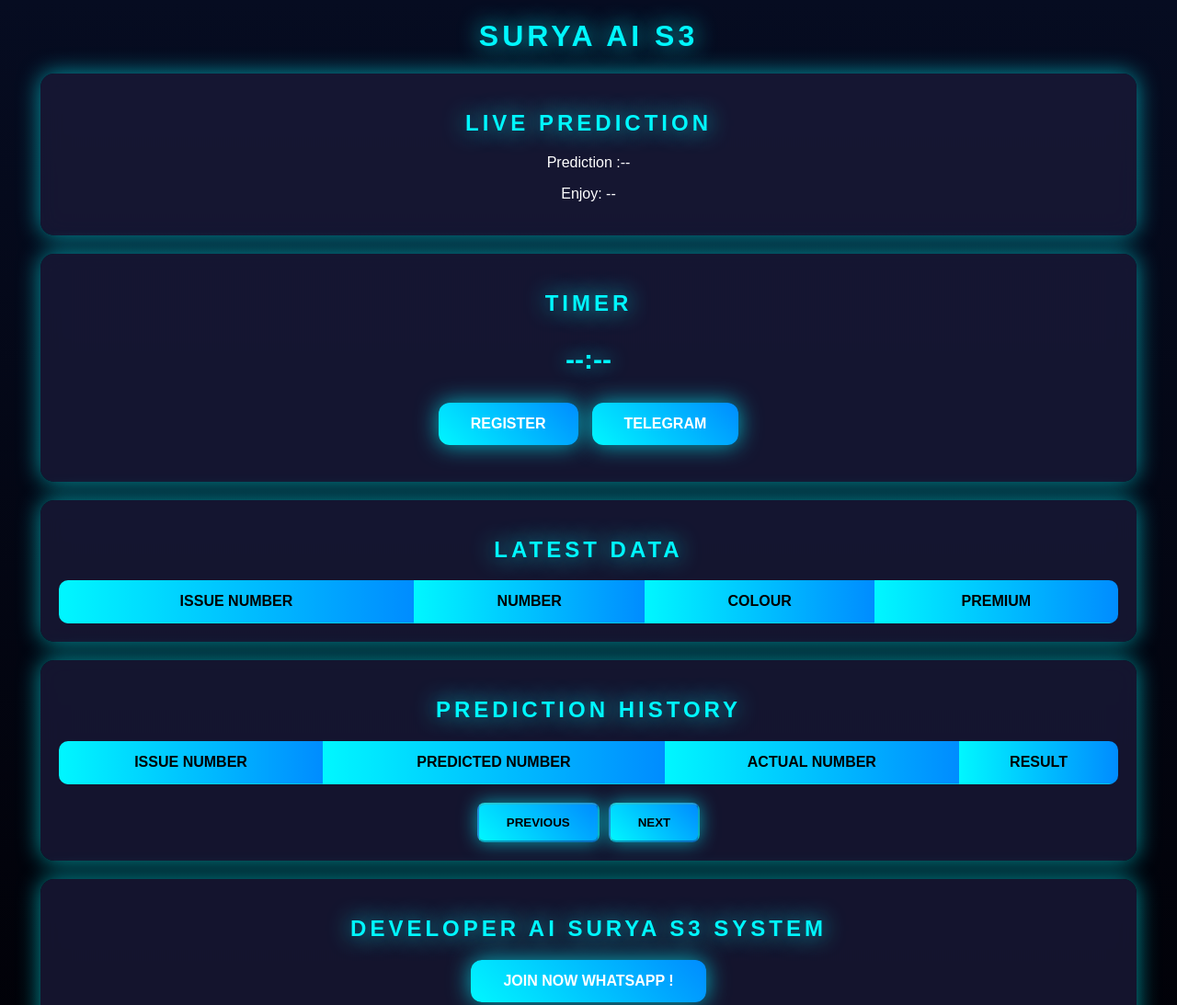
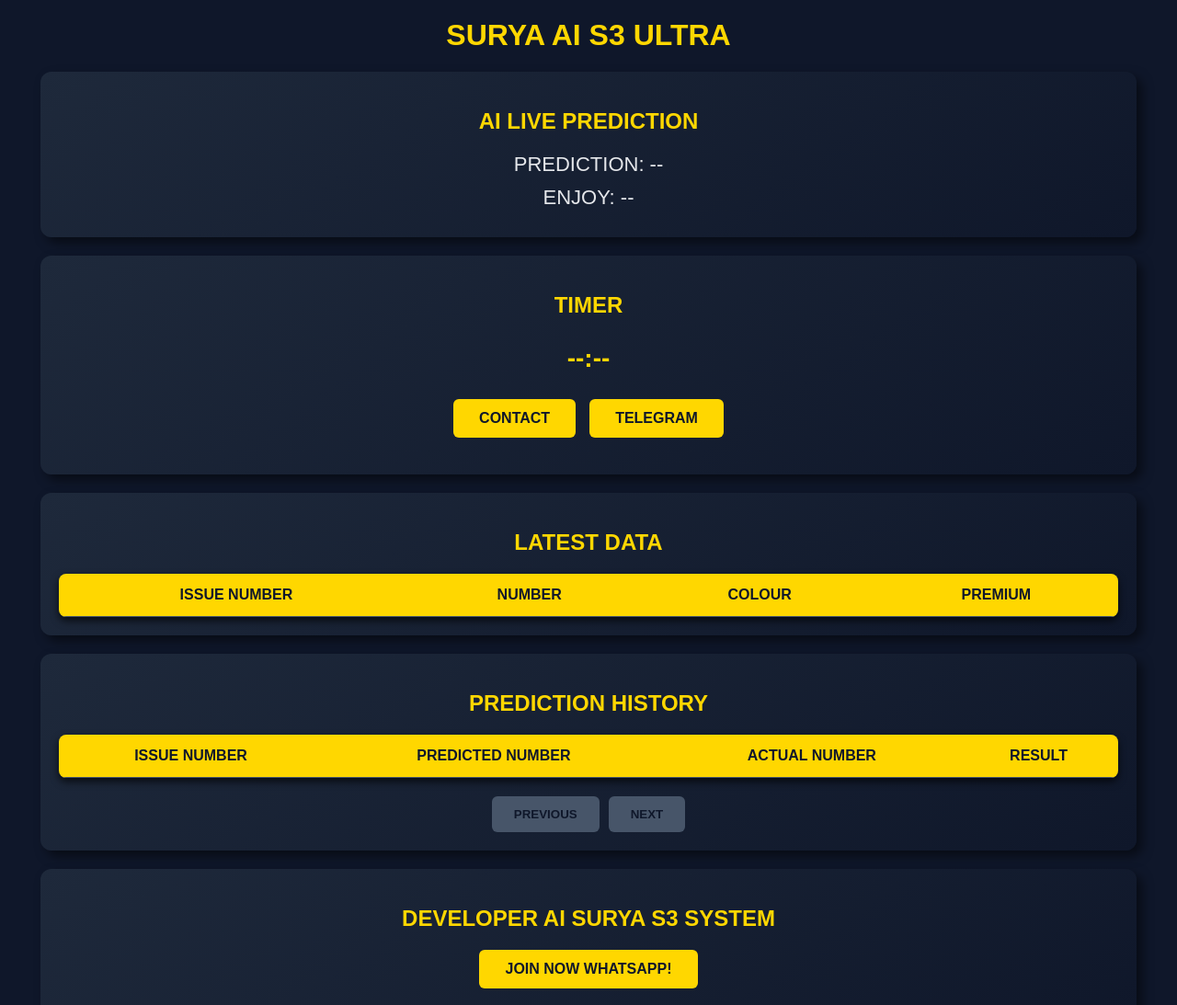
Before and after one commit to hackersurya12/hackersurya-1, a plain HTML site: page index.html in a window 1280 px wide. Shown: the top 1093 px of the page at 92% size. Drawn offline with Linux system fonts and the light colour scheme; no server answers.

Commit message:
Update index.html

```diff
--- a/index.html
+++ b/index.html
@@ -1,87 +1,98 @@
-<!DOCTYPE html><html lang="en"><head>
+<!DOCTYPE html>
+<html lang="en">
+<head>
     <meta charset="UTF-8">
     <meta name="viewport" content="width=device-width, initial-scale=1.0">
-    <title>ALL GAME 1Min BY SURYA</title>
+    <title>SURYA AI S3 ULTRA</title>
     <script src="js/chart.js"></script>
     <style>
+        /* Global Styles */
 body {
-    font-family: 'Orbitron', sans-serif;
-    background: linear-gradient(to bottom, #060c21, #010107);
+    font-family: 'Poppins', sans-serif;
+    background-color: #0F172A;
     margin: 0;
     padding: 0;
-    color: #fff;
-    text-align: center;
+    color: #E5E7EB;
 }
 
-/* Headers */
 h1, h2 {
-    color: #00f7ff;
-    text-shadow: 0px 0px 25px rgba(0, 247, 255, 0.9);
+    color: #FFD700;
+    text-align: center;
+    margin-top: 20px;
     text-transform: uppercase;
-    letter-spacing: 4px;
+    font-weight: 700;
 }
 
-/* Cards */
 .card {
     max-width: 90%;
     margin: 20px auto;
     padding: 20px;
-    border-radius: 15px;
-    background: rgba(25, 25, 55, 0.8);
-    backdrop-filter: blur(12px);
-    box-shadow: 0px 0px 25px rgba(0, 247, 255, 0.6);
-    transition: transform 0.3s, box-shadow 0.3s;
+    border-radius: 12px;
+    background: linear-gradient(145deg, #1E293B, #0F172A);
+    box-shadow: 6px 6px 12px rgba(0, 0, 0, 0.5);
+    text-align: center;
+    transition: transform 0.3s ease;
 }
 
 .card:hover {
-    transform: scale(1.05);
-    box-shadow: 0px 0px 35px rgba(0, 247, 255, 0.9);
+    transform: translateY(-5px);
 }
 
-/* Table */
+#dataTable, #predictionHistoryTable {
+    width: 100%;
+    border-radius: 8px;
+    overflow: hidden;
+    background: #1E293B;
+    box-shadow: 0 4px 8px rgba(0, 0, 0, 0.7);
+}
+
 table {
     width: 100%;
     border-collapse: collapse;
-    margin-top: 10px;
-    border-radius: 10px;
-    overflow: hidden;
 }
 
 th, td {
     padding: 14px;
     text-align: center;
-    border-bottom: 1px solid rgba(0, 247, 255, 0.5);
+    font-size: 16px;
+    border-bottom: 1px solid #475569;
 }
 
 th {
-    background: linear-gradient(90deg, #00f7ff, #008cff);
-    color: #000;
+    background: #FFD700;
+    color: #0F172A;
     font-weight: bold;
     text-transform: uppercase;
 }
 
 td {
-    background-color: rgba(75, 75, 150, 0.7);
+    background: #334155;
+    color: #E5E7EB;
 }
 
 tr:nth-child(even) td {
-    background-color: rgba(90, 90, 150, 0.7);
+    background: #475569;
 }
 
 tr:hover td {
-    background-color: rgba(0, 247, 255, 0.3);
-    box-shadow: 0px 0px 20px rgba(0, 247, 255, 0.6);
+    background: #64748B;
+    color: #FFD700;
+    transition: background 0.3s ease;
 }
 
-/* Timer */
 #timeRemaining {
-    font-size: 30px;
+    font-size: 28px;
     font-weight: bold;
-    text-shadow: 0px 0px 20px rgba(0, 247, 255, 0.9);
-    color: #00f7ff;
+    text-align: center;
+    color: #FFD700;
 }
 
-/* Buttons */
+#predictedNumber, #predictedPremium {
+    font-size: 22px;
+    text-align: center;
+    margin: 10px 0;
+}
+
 .button-group {
     display: flex;
     justify-content: center;
@@ -90,24 +101,31 @@ tr:hover td {
 }
 
 .button-group a {
-    padding: 14px 35px;
-    border-radius: 12px;
+    padding: 12px 28px;
+    border-radius: 6px;
     cursor: pointer;
     text-decoration: none;
     font-weight: bold;
+    display: inline-block;
+    transition: all 0.3s ease;
     text-transform: uppercase;
-    transition: all 0.3s ease-in-out;
-    color: #fff;
-    background: linear-gradient(45deg, #00f7ff, #008cff);
-    box-shadow: 0px 0px 25px rgba(0, 247, 255, 0.7);
+}
+
+#registerButton {
+    background: #FFD700;
+    color: #0F172A;
+}
+
+#telegramButton {
+    background: #FFD700; /* Yellow color */
+    color: #0F172A; /* Dark text for contrast */
 }
 
 .button-group a:hover {
-    transform: scale(1.1);
-    box-shadow: 0px 0px 40px rgba(0, 247, 255, 1);
+    opacity: 0.8;
+    transform: scale(1.05);
 }
 
-/* Pagination */
 .pagination {
     display: flex;
     justify-content: center;
@@ -115,30 +133,27 @@ tr:hover td {
 }
 
 .pagination button {
-    padding: 12px 30px;
+    padding: 12px 24px;
     margin: 0 5px;
-    border-radius: 8px;
-    background: linear-gradient(45deg, #00f7ff, #008cff);
-    color: black;
+    border: none;
+    border-radius: 6px;
+    background: #FFD700;
+    color: #0F172A;
     cursor: pointer;
-    transition: 0.3s;
+    transition: 0.3s ease;
     font-weight: bold;
-    text-transform: uppercase;
-    box-shadow: 0px 0px 20px rgba(0, 247, 255, 0.6);
 }
 
 .pagination button:hover {
-    background: linear-gradient(45deg, #ffcc00, #ff9900);
-    transform: scale(1.1);
-    box-shadow: 0px 0px 30px rgba(255, 204, 0, 0.8);
+    background: #E6B800;
+    transform: scale(1.05);
 }
 
 .pagination button:disabled {
-    background-color: rgba(120, 120, 180, 0.6);
+    background: #475569;
     cursor: not-allowed;
 }
 
-/* Responsive Styles */
 @media (max-width: 768px) {
     .card {
         padding: 15px;
@@ -148,7 +163,10 @@ tr:hover td {
         font-size: 14px;
     }
     #timeRemaining {
-        font-size: 24px;
+        font-size: 22px;
+    }
+    #predictedNumber, #predictedPremium {
+        font-size: 18px;
     }
 }
 
@@ -157,26 +175,28 @@ tr:hover td {
         font-size: 12px;
     }
     #timeRemaining {
-        font-size: 20px;
+        font-size: 18px;
+    }
+    #predictedNumber, #predictedPremium {
+        font-size: 16px;
     }
 }
-</style>
+    </style>
 </head>
 <body>
-    <h1>SURYA AI S3</h1>
+    <h1>SURYA AI S3 ULTRA</h1>
     <div class="card">
-        <h2>Live Prediction</h2>
-        <p id="predictedNumber">Prediction :--</p>
-        <p id="predictedPremium">Enjoy: --</p>
+        <h2>AI  LIVE PREDICTION</h2>
+        <p id="predictedNumber">PREDICTION: --</p>
+        <p id="predictedPremium">ENJOY: --</p>
     </div>
     <div class="card">
         <h2>Timer</h2>
         <p id="timeRemaining">--:--</p>
-
-    <div class="button-group">
-        <a href= "https://chat.whatsapp.com/CuakMrQkRES9huI7ayhDDm"registerButton" target="_blank">Register</a>
-        <a href="https://chat.whatsapp.com/CuakMrQkRES9huI7ayhDDm" id="telegramButton" target="_blank">Telegram</a>
-    </div>
+        <div class="button-group">
+            <a href="https://t.me/Suryarunl" id="registerButton" target="_blank">CONTACT</a>
+            <a href="https://t.me/+5Bj-TFqG_o5mZTM1" id="telegramButton" target="_blank">TELEGRAM</a>
+        </div>
     </div>
     <div class="card">
         <h2>Latest Data</h2>
@@ -189,13 +209,11 @@ tr:hover td {
                     <th>Premium</th>
                 </tr>
             </thead>
-            <tbody>
-                <!-- Data rows will be inserted here -->
-            </tbody>
+            <tbody></tbody>
         </table>
     </div>
     <div class="card">
-        <h2>PREDICTION HISTORY</h2>
+        <h2>Prediction History</h2>
         <table id="predictionHistoryTable">
             <thead>
                 <tr>
@@ -208,16 +226,17 @@ tr:hover td {
             <tbody></tbody>
         </table>
         <div class="pagination">
-            <button id="prevPage" disabled="">Previous</button>
-            <button id="nextPage" disabled="">Next</button>
+            <button id="prevPage" disabled>PREVIOUS</button>
+            <button id="nextPage" disabled>NEXT</button>
         </div>
     </div>
     <div class="card">
-        <h2>DEVELOPER AI  SURYA S3 SYSTEM</h2>
+        <h2>DEVELOPER AI SURYA S3 SYSTEM</h2>
         <div class="button-group">
-        <a href="https://chat.whatsapp.com/CuakMrQkRES9huI7ayhDDm" id="registerButton" target="_blank">Join Now Whatsapp !</a>
+            <a href="https://chat.whatsapp.com/CuakMrQkRES9huI7ayhDDm" id="registerButton" target="_blank">JOIN NOW WHATSAPP!</a>
+        </div>
     </div>
-<script>
+    <script>
 document.addEventListener('DOMContentLoaded', function() {
     const tableBody = document.querySelector('#dataTable tbody');
     const predictedNumberElement = document.getElementById('predictedNumber');
@@ -278,8 +297,8 @@ document.addEventListener('DOMContentLoaded', function() {
     };
 
     const categorizeNumber = (number) => {
-        if (number >= 0 && number <= 4) return 'SMALL';
-        if (number >= 5 && number <= 9) return 'BIG';
+        if (number >= 0 && number <= 4) return 'Small';
+        if (number >= 5 && number <= 9) return 'Big';
         return 'Unknown';
     };
 
@@ -312,7 +331,7 @@ document.addEventListener('DOMContentLoaded', function() {
 
                 if (!lastPrediction || lastPrediction.issueNumber !== latestIssue) {
                     if (lastPrediction) {
-                        const result = (lastPrediction.category === actualCategory) ? '✔' : '❌';
+                        const result = (lastPrediction.category === actualCategory) ? '✓' : 'X';
                         predictionHistory.unshift({
                             issueNumber: latestIssue,
                             predictedNumber: lastPrediction.number,
@@ -414,6 +433,5 @@ document.addEventListener('DOMContentLoaded', function() {
     updatePredictionHistoryTable();
 });
 </script>
-
-
-</div></body></html>
+</body>
+</html>
```
